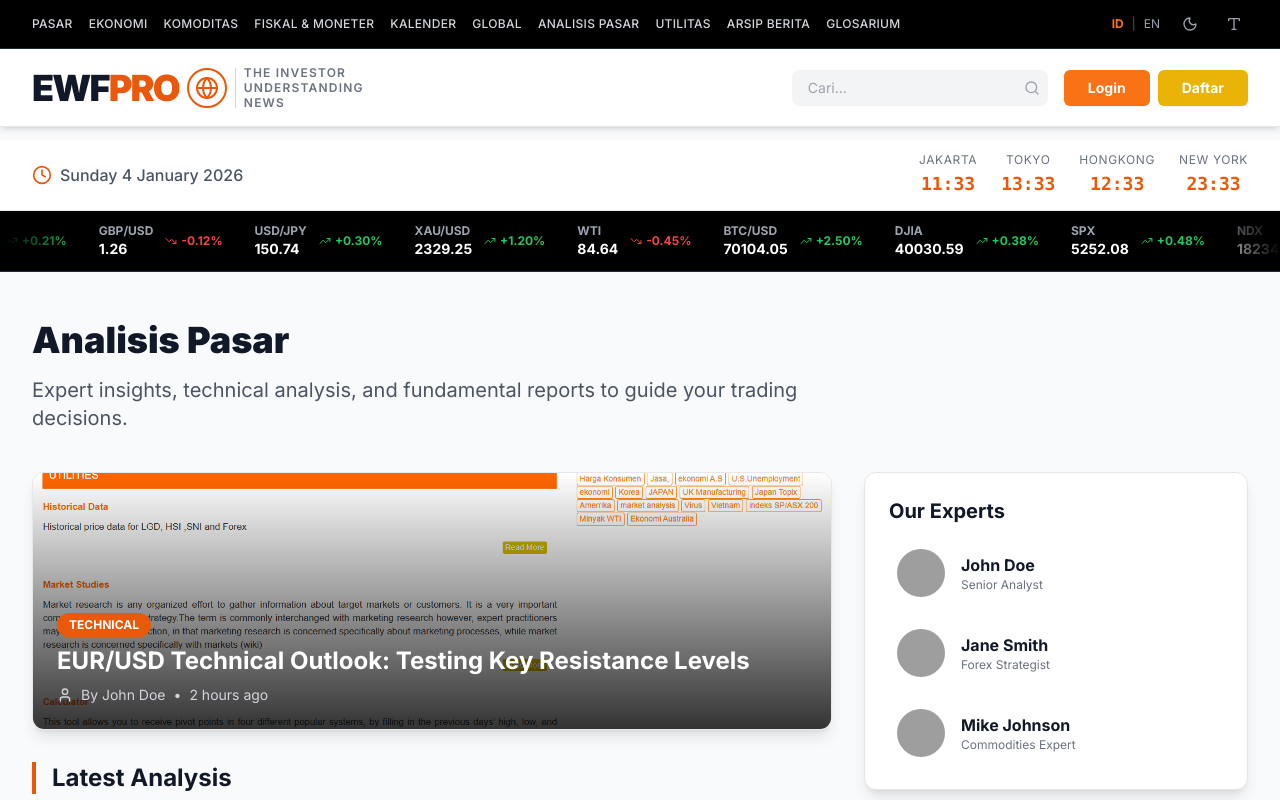
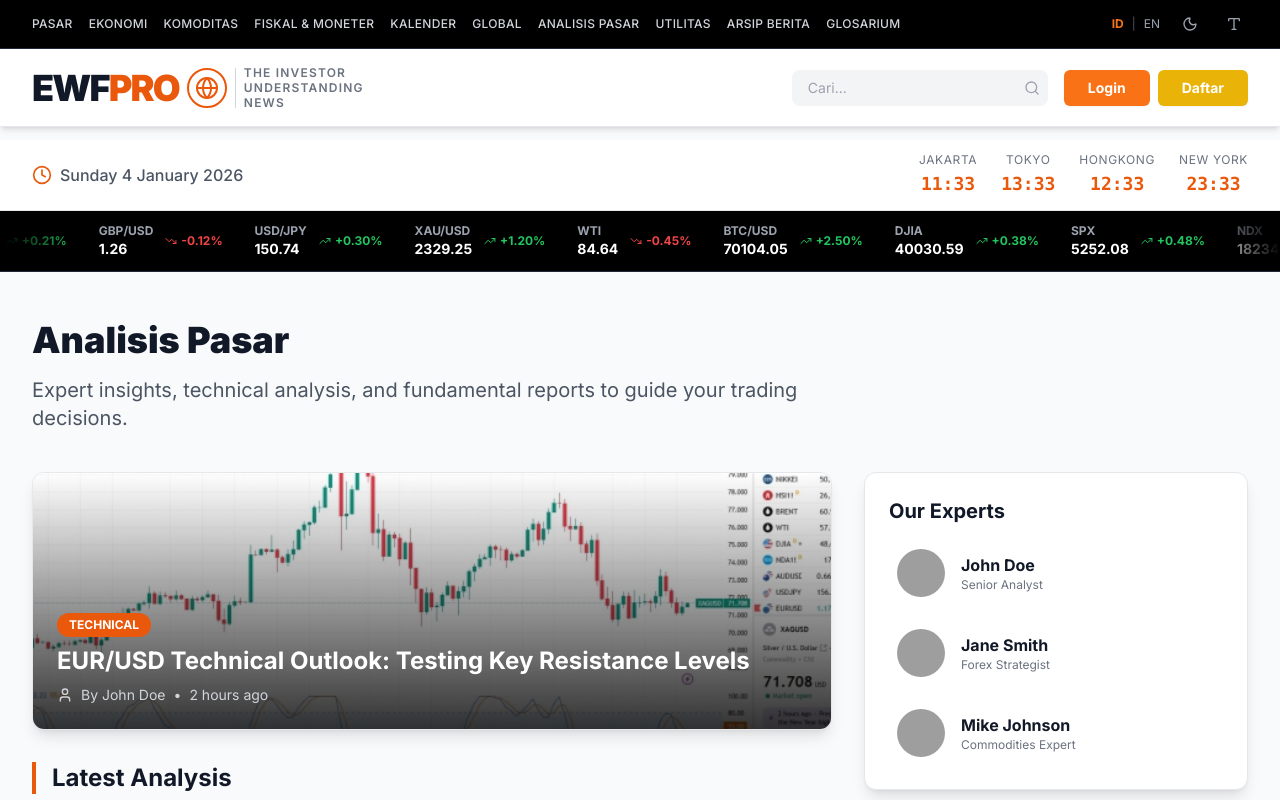
Before and after one commit to Silviana1290/ewf3pro.site, a React (Vite) app: page /analysis in a window 1280 px wide. Shown: the top 800 px of the page. Built offline with nearby package versions, Linux system fonts and the light colour scheme; grey boxes are pictures that could not be loaded.

Commit message:
Update featured analysis image source

```diff
--- a/src/pages/AnalysisPage.tsx
+++ b/src/pages/AnalysisPage.tsx
@@ -44,7 +44,7 @@
           <div className="lg:col-span-2">
             <div className="card-modern overflow-hidden mb-8">
               <div className="relative h-64">
-                <img src="/image.png" alt="Featured Analysis" className="w-full h-full object-cover" />
+                <img src="/2607f5a9e75c61c55a2ed1c3e7abc60d.jpg" alt="Featured Analysis" className="w-full h-full object-cover" />
                 <div className="absolute inset-0 bg-gradient-to-t from-black/80 to-transparent" />
                 <div className="absolute bottom-0 left-0 p-6">
                   <span className="px-3 py-1 bg-orange-600 text-white text-xs font-bold rounded-full mb-2 inline-block">
```
